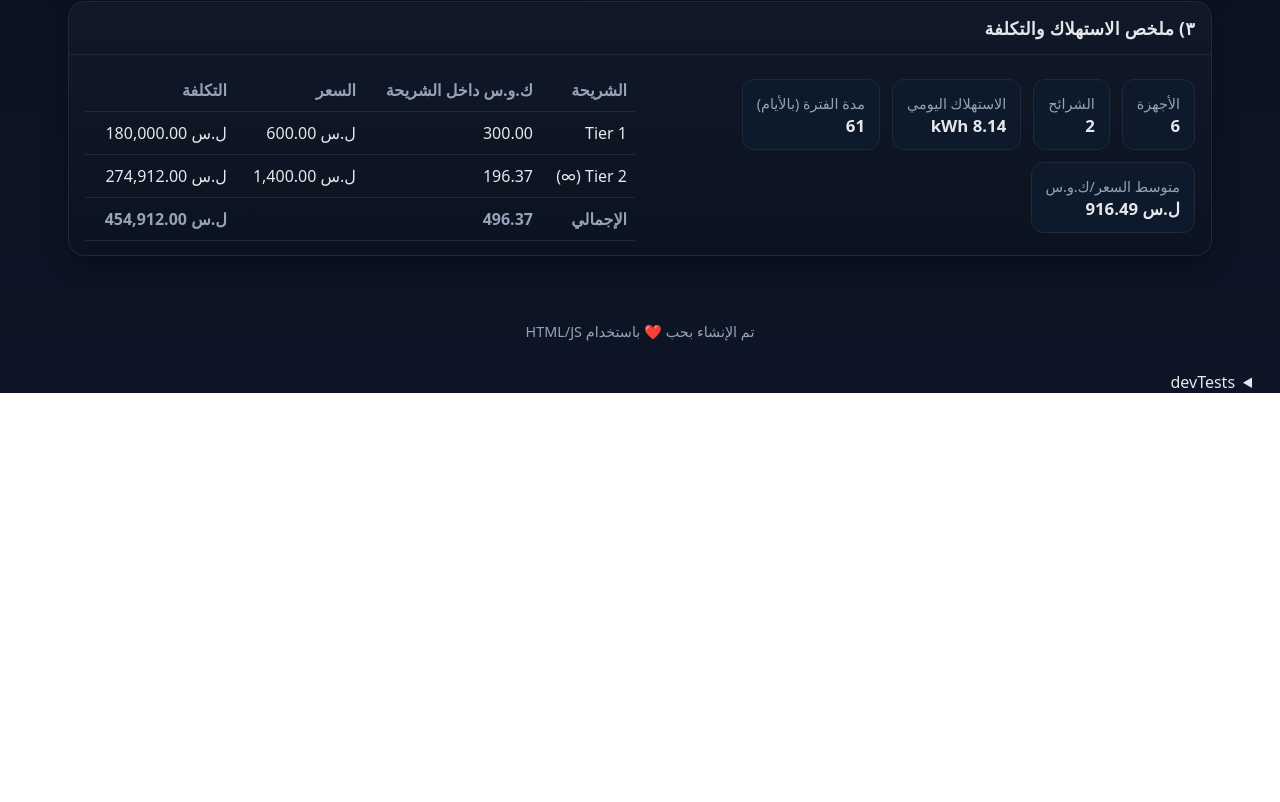
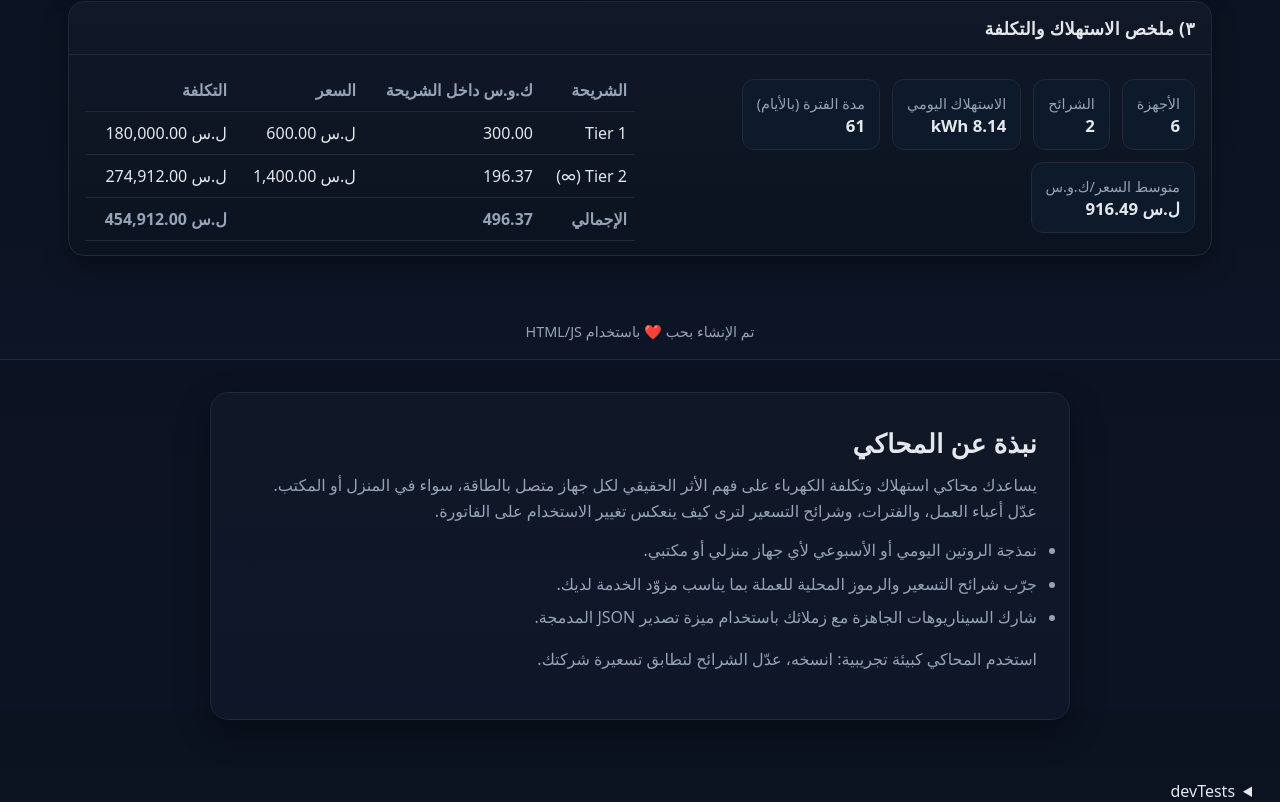
Before and after one commit to jasam-sheja/power-usage-cost-simulator, a plain HTML site: page index.html in a window 1280 px wide. Shown: the part 891-1693 px from the top of the page. Before the commit the page ends 1284 px from the top, so only its background shows below. Drawn offline with Linux system fonts and the light colour scheme.

Commit message:
Add 'About' section with details on simulator features and usage

```diff
--- a/index.html
+++ b/index.html
@@ -127,6 +127,19 @@
 
     .help { font-size: 0.85rem; color: var(--muted); }
     .hr { height: 1px; background: var(--border); margin: 12px 0; }
+
+    .about { padding: 32px clamp(12px, 4vw, 36px) 48px; background: rgba(11,18,32,0.75); border-top: 1px solid var(--border); }
+    .about-inner { max-width: 860px; margin: 0 auto; background: linear-gradient(180deg, rgba(17,24,39,0.9), rgba(15,23,42,0.85)); border: 1px solid var(--border); border-radius: 18px; padding: clamp(18px, 4vw, 32px); box-shadow: 0 12px 32px rgba(0,0,0,0.35); }
+    .about h2 { margin: 0 0 12px; font-size: clamp(20px, 3vw, 26px); letter-spacing: 0.3px; }
+    .about p { margin: 0 0 14px; color: var(--muted); line-height: 1.6; }
+    .about ul { margin: 0 0 16px 18px; padding: 0; color: var(--muted); line-height: 1.6; }
+    .about li { margin-bottom: 8px; }
+
+    @media (max-width: 600px) {
+      .about { padding: 24px clamp(10px, 4vw, 18px) 32px; }
+      .about-inner { padding: 18px; }
+      .about ul { margin-left: 16px; }
+    }
 
     /* Dev tests styling */
     details.dev { margin: 12px clamp(12px,3vw,28px); }
@@ -334,6 +347,19 @@
 
   <div class="footer" data-i18n="footer">Built with ❤️ using HTML/JS</div>
 
+  <section class="about" aria-labelledby="about-title">
+    <div class="about-inner">
+      <h2 id="about-title" data-i18n="aboutTitle">About this simulator</h2>
+      <p data-i18n="aboutIntro">Power Usage &amp; Cost Simulator helps households and small teams understand the true impact of every plugged-in device. Adjust workloads, billing periods, and tariff tiers to see how usage shifts affect your bill.</p>
+      <ul>
+        <li data-i18n="aboutPoint1">Model daily or weekly routines for any appliance or workspace device.</li>
+        <li data-i18n="aboutPoint2">Experiment with tiered pricing and currency presets tailored to your locale.</li>
+        <li data-i18n="aboutPoint3">Share ready-made scenarios with teammates using the built-in JSON exporter.</li>
+      </ul>
+      <p data-i18n="aboutCallToAction">Use the simulator as a sandbox: duplicate it, adapt the tiers to your utility provider, and build awareness about smart energy habits.</p>
+    </div>
+  </section>
+
   <!-- Developer self-tests (collapsible) -->
   <details class="dev" id="devTests">
     <summary data-i18n="devTests">Developer self-tests (click to run)</summary>
@@ -392,6 +418,12 @@
         thCost: 'Cost',
         total: 'Total',
         footer: 'Built with ❤️ using HTML/JS',
+        aboutTitle: 'About this simulator',
+        aboutIntro: 'Power Usage & Cost Simulator helps households and small teams understand the true impact of every plugged-in device. Adjust workloads, billing periods, and tariff tiers to see how usage shifts affect your bill.',
+        aboutPoint1: 'Model daily or weekly routines for any appliance or workspace device.',
+        aboutPoint2: 'Experiment with tiered pricing and currency presets.',
+        aboutPoint3: 'Share ready-made scenarios with teammates using the built-in JSON exporter.',
+        aboutCallToAction: 'Use the simulator as a sandbox: duplicate it, adapt the tiers to your utility provider.',
         appliesUpTo: 'Applies up to {kwh} kWh',
         kpiDevices: 'Devices',
         kpiTiers: 'Tiers',
@@ -453,6 +485,12 @@
         thCost: 'التكلفة',
         total: 'الإجمالي',
         footer: 'تم الإنشاء بحب ❤️ باستخدام HTML/JS',
+        aboutTitle: 'نبذة عن المحاكي',
+        aboutIntro: 'يساعدك محاكي استهلاك وتكلفة الكهرباء على فهم الأثر الحقيقي لكل جهاز متصل بالطاقة، سواء في المنزل أو المكتب. عدّل أعباء العمل، والفترات، وشرائح التسعير لترى كيف ينعكس تغيير الاستخدام على الفاتورة.',
+        aboutPoint1: 'نمذجة الروتين اليومي أو الأسبوعي لأي جهاز منزلي أو مكتبي.',
+        aboutPoint2: 'جرّب شرائح التسعير والرموز المحلية للعملة بما يناسب مزوّد الخدمة لديك.',
+        aboutPoint3: 'شارك السيناريوهات الجاهزة مع زملائك باستخدام ميزة تصدير JSON المدمجة.',
+        aboutCallToAction: 'استخدم المحاكي كبيئة تجريبية: انسخه، عدّل الشرائح لتطابق تسعيرة شركتك.',
         appliesUpTo: 'تنطبق حتى {kwh} ك.و.س',
         kpiDevices: 'الأجهزة',
         kpiTiers: 'الشرائح',
```
